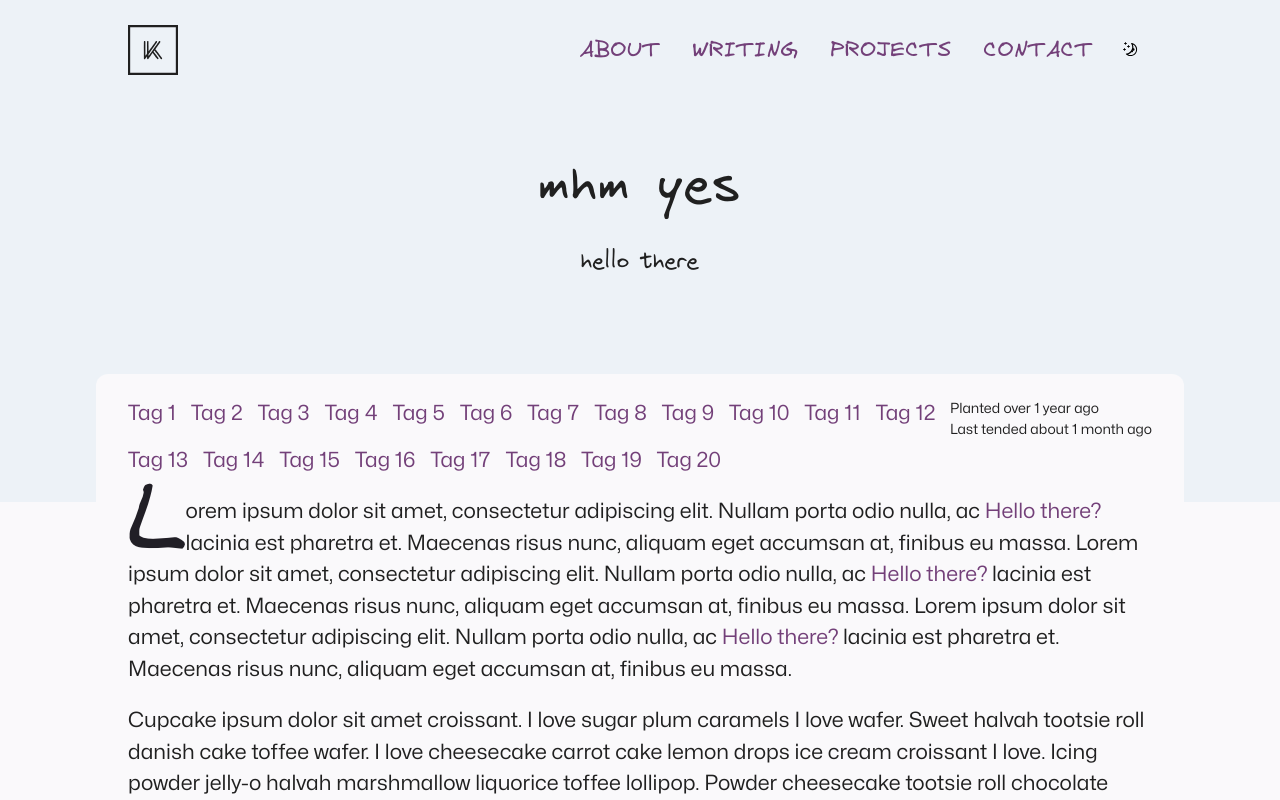
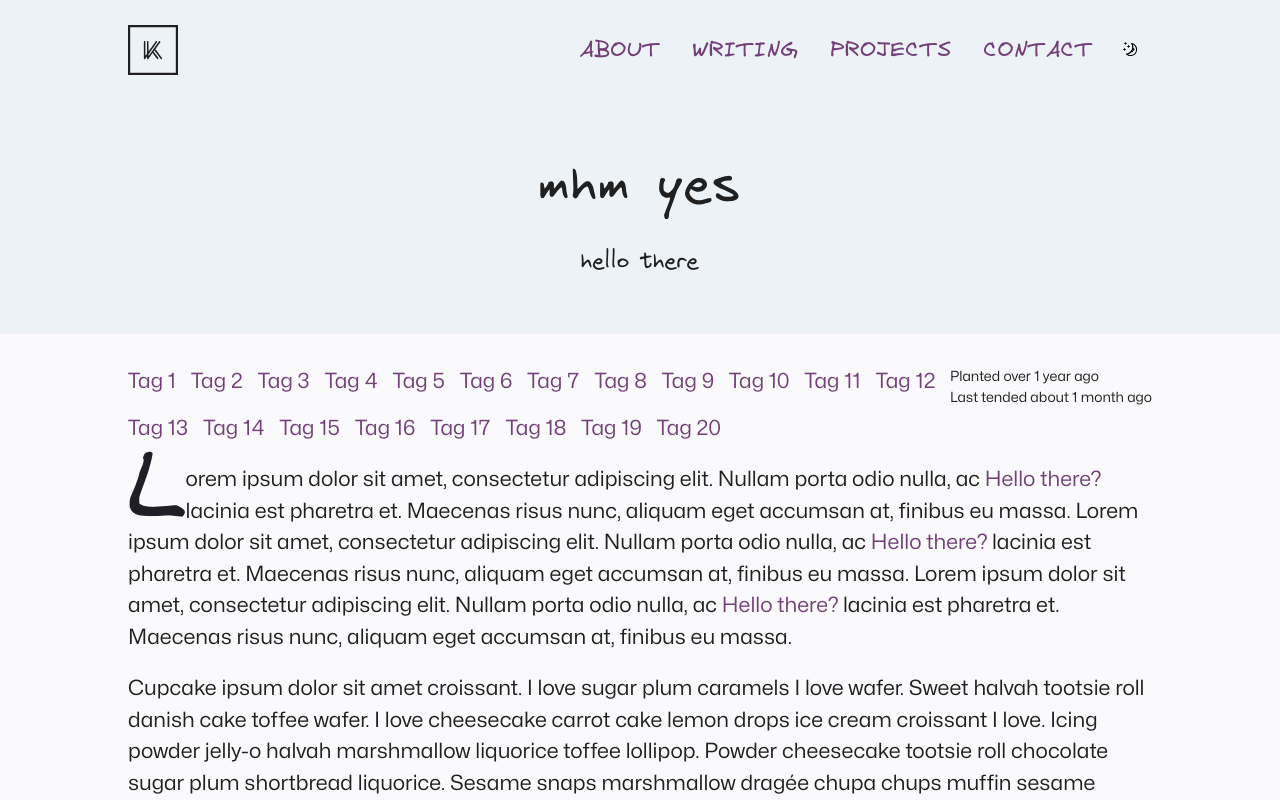
Before and after one commit to khinshankhan/www, a Next.js app: page /writing/post in a window 1280 px wide. Shown: the top 800 px of the page. Built offline with nearby package versions, Linux system fonts and the light colour scheme.

Commit message:
remove intersect styling

```diff
--- a/components/layout/Page.tsx
+++ b/components/layout/Page.tsx
@@ -1,7 +1,6 @@
 import type { FCC } from "types/react";
 import React, { Fragment } from "react";
 import { styled } from "lib/theme";
-import clsx from "clsx";
 import { Box, Flex } from "components/primitives";
 import { Header, Footer } from "./shared";
 
@@ -10,40 +9,26 @@ const ContentHeader = styled("header", {
   zIndex: 1,
   paddingTop: "56px",
   paddingBottom: "56px",
-
-  "&[class*='intersect']": {
-    "@isDesktop": {
-      paddingBottom: "224px",
-    },
-  },
 });
 
 const Content = styled("article", {
   backgroundColor: "$background",
   zIndex: 2,
   marginTop: "24px",
-
-  "&[class*='intersect']": {
-    "@isDesktop": {
-      marginTop: "-128px",
-      paddingTop: "24px",
-      paddingLeft: "32px",
-      paddingRight: "32px",
-      borderRadius: "12px 12px 0 0",
-    },
+  paddingTop: 0,
+  "@sm": {
+    paddingTop: "8px",
   },
 });
 
 interface IPageLayoutProps {
   title?: string;
   subtitle?: string;
-  intersect?: boolean;
 }
 
 export const PageLayout: FCC<IPageLayoutProps> = ({
   title = "mhm yes",
   subtitle = "hello there",
-  intersect = true,
   children,
 }) => {
   return (
@@ -52,14 +37,13 @@ export const PageLayout: FCC<IPageLayoutProps> = ({
         <Header />
 
         <Box as="main">
-          <ContentHeader className={clsx("nav-bg", intersect && "intersect")}>
+          <ContentHeader className="nav-bg">
             <h1 style={{ paddingBottom: "24px" }}>{title}</h1>
             <Box as="p" className="main-nav">
               {subtitle}
             </Box>
           </ContentHeader>
-
-          <Content id="article" className={clsx("page-container", intersect && "intersect")}>
+          <Content id="article" className="page-container">
             {children}
           </Content>
         </Box>
--- a/pages/writing/index.tsx
+++ b/pages/writing/index.tsx
@@ -4,7 +4,7 @@ import Emoji from "components/Emoji";
 
 export default function Writing() {
   return (
-    <PageLayout title="Writing" subtitle="My thoughts and ideas" intersect={false}>
+    <PageLayout title="Writing" subtitle="My thoughts and ideas">
       Hello there <Emoji text=":smile:" />
     </PageLayout>
   );
--- a/templates/Article.tsx
+++ b/templates/Article.tsx
@@ -5,7 +5,6 @@ import { PageLayout } from "components/layout";
 interface IArticleProps {
   title?: string;
   subtitle?: string;
-  intersect?: boolean;
 }
 
 export const Article: FCC<IArticleProps> = ({ children, ...props }) => {
--- a/templates/Page.tsx
+++ b/templates/Page.tsx
@@ -5,7 +5,6 @@ import { PageLayout } from "components/layout";
 interface IArticleProps {
   title?: string;
   subtitle?: string;
-  intersect?: boolean;
 }
 
 export const Page: FCC<IArticleProps> = ({ children, ...props }) => {
```
Also changed, not shown: lib/contentlayer/utils.tsx (+1 -11 lines).
